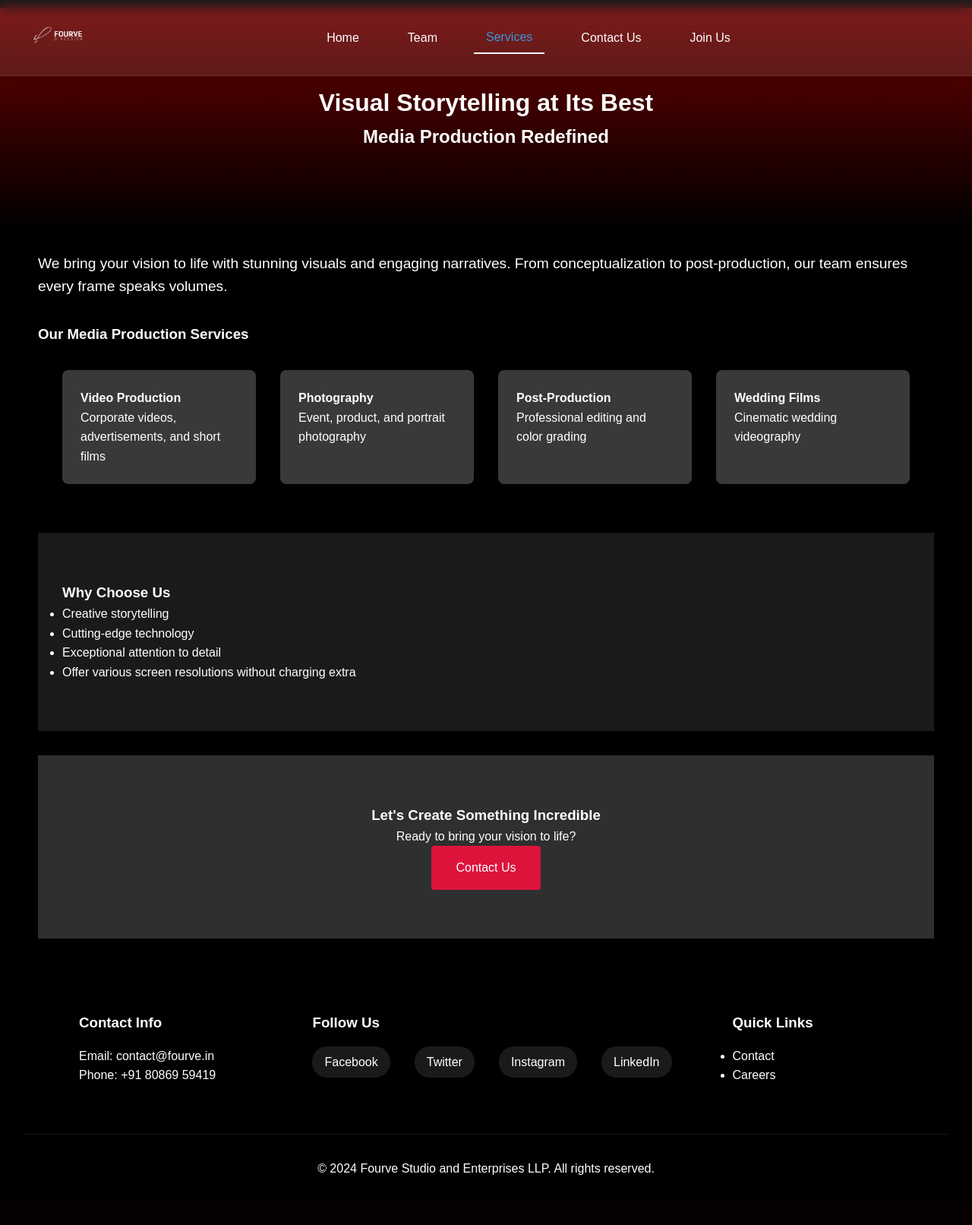
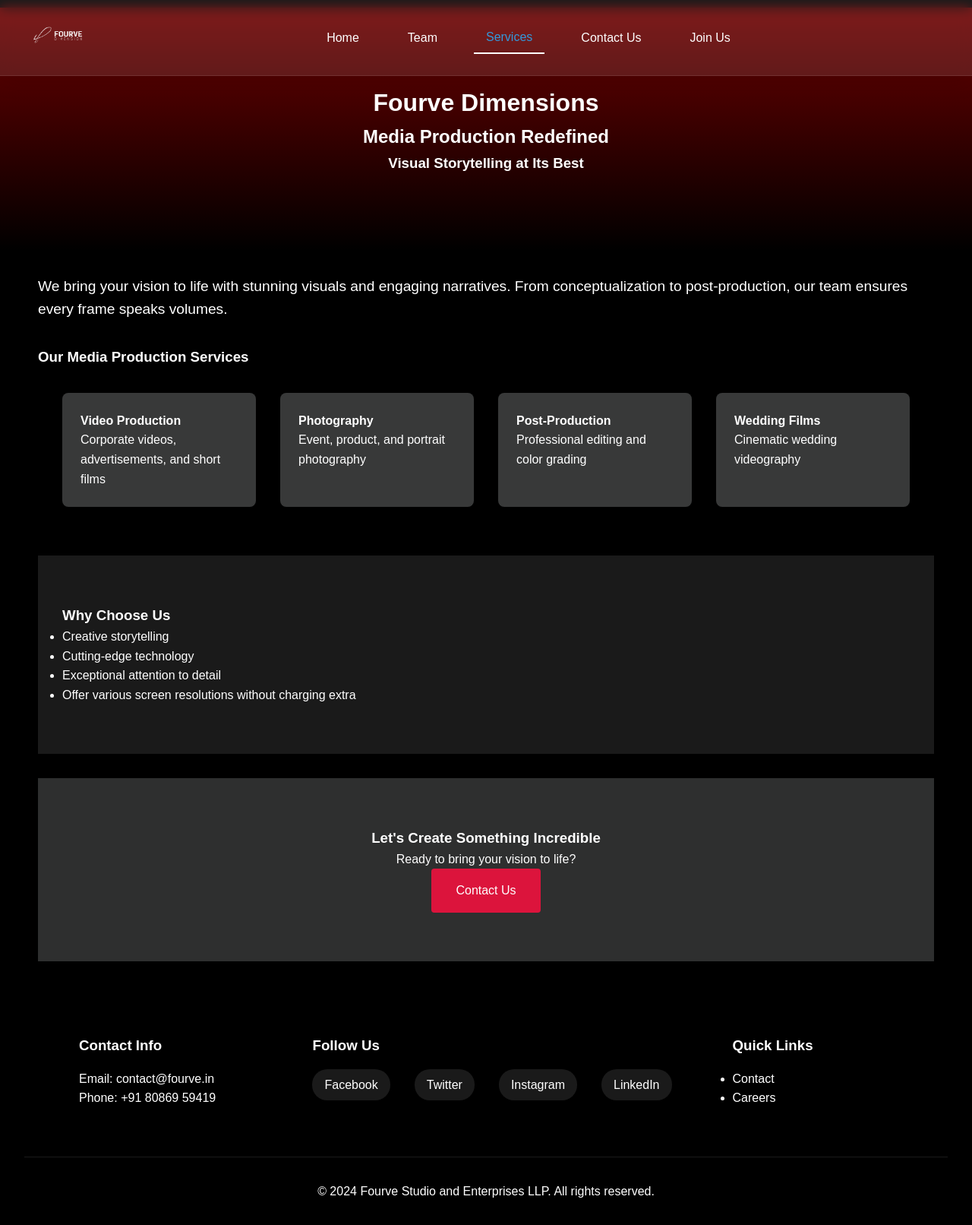
Before and after one commit to abinroy04/Fourve, a Flask app: page /mediapro in a window 1280 px wide. Shown: the whole page at 76% size. Before the commit the page ends 1546 px from the top, so only its background shows below. Run offline with Flask 3, Linux system fonts and the light colour scheme.

Commit message:
Update mediapro.html

```diff
--- a/templates/mediapro.html
+++ b/templates/mediapro.html
@@ -4,6 +4,27 @@
 
 {% block extra_css %}
 <style>
+    html, body {
+        overflow-x: hidden;
+        width: 100%;
+        position: relative;
+    }
+
+    .container {
+        animation: fadeIn 1s ease-out;
+        overflow: hidden;
+    }
+
+    @keyframes fadeIn {
+        from {
+            opacity: 0;
+            transform: translateY(20px);
+        }
+        to {
+            opacity: 1;
+            transform: translateY(0);
+        }
+    }
     .mediapro-hero {
         background: linear-gradient(rgba(139, 0, 0, 0.8), rgba(0, 0, 0, 0.8));
         background-size: cover;
@@ -79,8 +100,9 @@
 
 {% block content %}
 <div class="mediapro-hero">
-    <h1>Visual Storytelling at Its Best</h1>
+    <h1>Fourve Dimensions</h1>
     <h2>Media Production Redefined</h2>
+    <h3>Visual Storytelling at Its Best</h3>
 </div>
 
 <section class="content-section">
```
